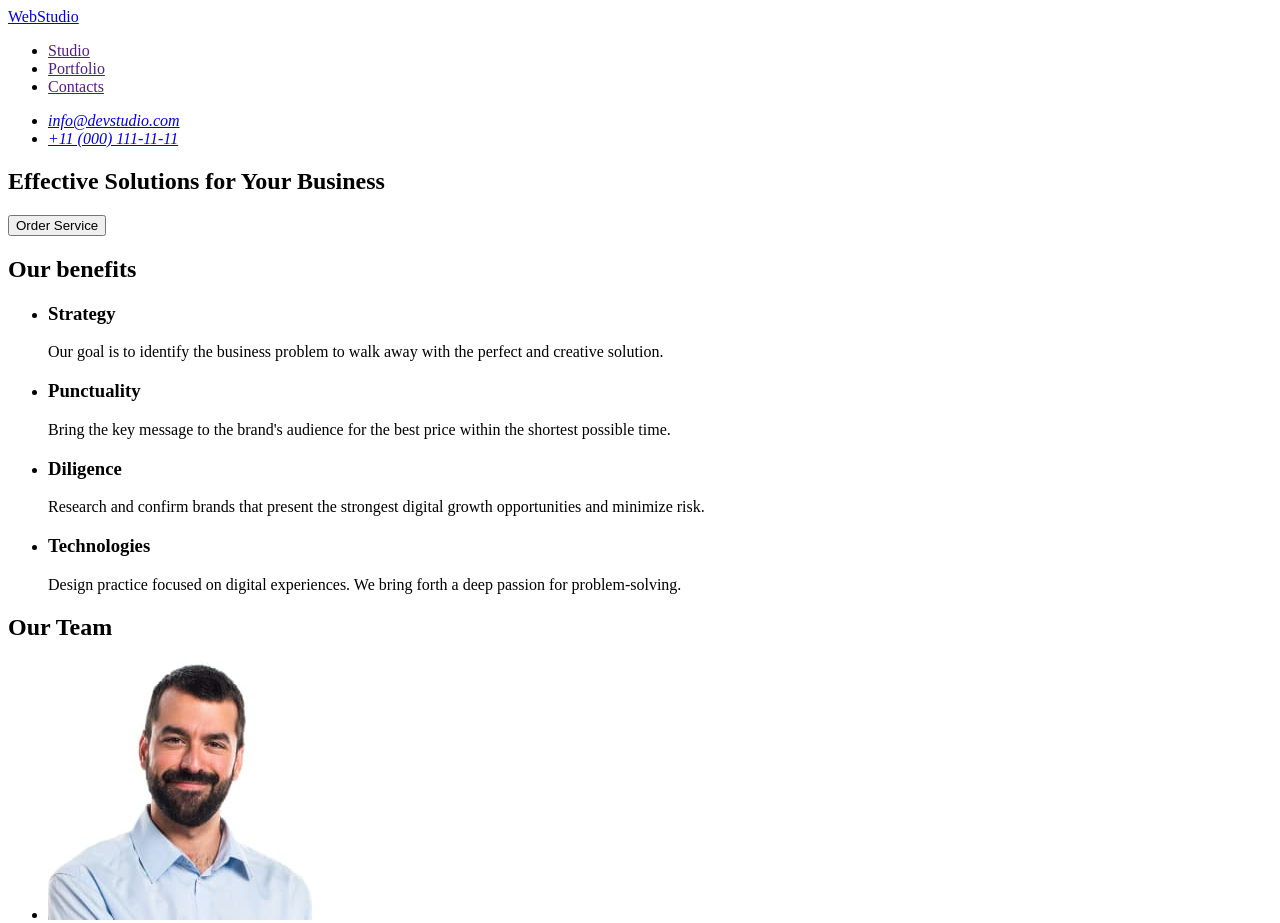
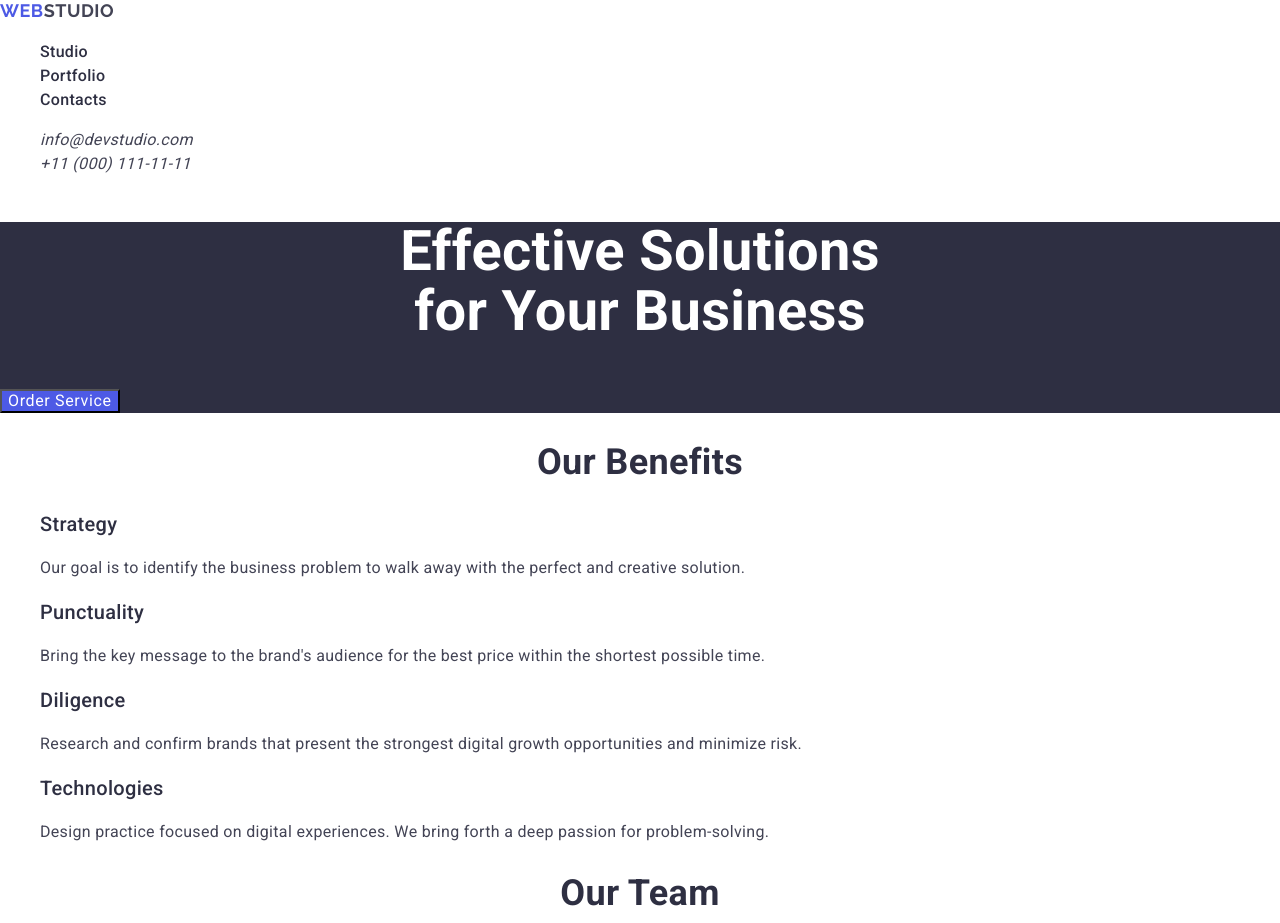
Before and after one commit to NazarKoshitsky/goit-markup-hw-02, a plain HTML site: page index.html in a window 1280 px wide. Shown: the top 923 px of the page. Drawn offline with nearby package versions, Linux system fonts and the light colour scheme.

Commit message:
hm2
1 edition

```diff
--- /dev/null
+++ b/css/style.css
@@ -0,0 +1,129 @@
+/* ===============main styles ======== */
+body {
+    font-family: Roboto, sans-serif;
+    font-weight: regular;
+    font-size: 16px;
+    line-height: 1.5;
+    letter-spacing: 0.02em;
+    background-color: #ffffff;
+    color: #434455;
+}
+
+a {
+    text-decoration: none;
+    color: inherit;
+}
+
+ul, li {
+    list-style-type: none;
+}
+
+button {
+    cursor: pointer;
+}
+
+h2 {
+    text-align: center;
+    font-size: 36px;
+    line-height: 1.1;
+    text-transform: capitalize;
+    color: #2E2F42;
+}
+
+/* ===============/main styles======== */
+
+/* ===============logotype======== */
+.logotype {
+    font-family: Raleway;
+    font-size: 18px;
+    font-weight: 700;
+    line-height: 1.16;
+    letter-spacing: 0.03em;
+    text-transform: uppercase;
+}
+.logo-web {
+    color: #4D5AE5;
+}
+/* ===============/logotype======== */
+
+/* ===============Main header======== */
+
+.nav-links {
+    font-size: 16px;
+    font-weight: 500;
+    color: #2E2F42
+}
+
+
+.nav-links>li:hover {
+    color: #9747FF;
+}
+
+.link-contacts {
+    font-weight: 400;
+    color: #434455;
+}
+
+.studio:active {
+    color: #9747FF;
+    text-decoration: underline;
+}
+
+.link-contacts>li:hover {
+    color: #9747FF;
+}
+
+/* ===============/Main header======== */
+
+/* ===============Hero section======== */
+.page-hero {
+    background-color: #2E2F42;
+}
+
+.main-title {
+    text-align: center;
+    font-size: 56px;
+    font-weight: 700;
+    line-height: 1.07;
+    color: #ffffff;
+}
+
+.order-button {
+    letter-spacing: 0.04em;
+    color: #ffffff;
+    background-color: #4D5AE5;
+}
+/* ===============/Hero section======== */
+
+
+/* ============BENEFITS =========== */
+
+.benefits-punkts {
+    font-size: 20px;
+    font-weight: 500;
+    line-height:1.2;
+    color: #2E2F42;
+}
+
+/* ===============/BENEFITS======== */
+
+/* ============OUR TEAM =========== */
+
+
+
+/* ============/OUR TEAM =========== */
+
+/* =============FOOTER========== */
+
+.main-foot {
+    background-color: #2E2F42;
+}
+
+.logo-studio {
+    color: #F4F4FD;
+}
+
+.copiright {
+    color: #F4F4FD;
+}
+/* ============/FOOTER=========== */
--- a/index.html
+++ b/index.html
@@ -4,65 +4,79 @@
     <meta charset="UTF-8" />
     <meta name="viewport" content="width=device-width, initial-scale=1.0" />
     <title>WebStudio</title>
+    <!-- Fonts -->
+    <link
+      href="https://fonts.googleapis.com/css2?family=Raleway:wght@700&family=Roboto:wght@400;500;700&display=swap"
+      rel="stylesheet"
+    />
+    <!-- /Fonts -->
+    <link
+      rel="stylesheet"
+      href="https://cdnjs.cloudflare.com/ajax/libs/modern-normalize/2.0.0/modern-normalize.min.css"
+    />
+    <link rel="stylesheet" href="./css/style.css" />
   </head>
-  <body>
+  <body class="main-body">
     <!-- PAGE HEADER -->
-    <header>
-      <nav>
-        <a href="./index.html">WebStudio</a>
-        <ul>
+    <header class="top-page">
+      <nav class="nav-list">
+        <a class="logotype" href="./index.html"><span class="logo-web">Web</span>Studio</a>
+        <ul class="nav-links">
           <li>
-            <a href="">Studio</a>
+            <a class="studio" href="">Studio</a>
           </li>
           <li>
-            <a href="">Portfolio</a>
+            <a class="portfolio" href="">Portfolio</a>
           </li>
           <li>
-            <a href="">Contacts</a>
+            <a class="contacts" href="">Contacts</a>
           </li>
         </ul>
       </nav>
-      <address>
-        <ul>
-          <li><a href="mailto:info@devstudio.com">info@devstudio.com</a></li>
-          <li><a href="tel:+110001111111">+11 (000) 111-11-11</a></li>
+      <address class="contacts">
+        <ul class="link-contacts">
+          <li class="mail-link"><a href="mailto:info@devstudio.com">info@devstudio.com</a></li>
+          <li class="phone-link"><a href="tel:+110001111111">+11 (000) 111-11-11</a></li>
         </ul>
       </address>
     </header>
     <main>
       <!-- HERO SECTION -->
-      <section>
-        <h1>Effective Solutions for Your Business</h1>
-        <button type="button">Order Service</button>
+      <section class="page-hero">
+        <h1 class="main-title">
+          Effective Solutions <br />
+          for Your Business
+        </h1>
+        <button class="order-button" type="button">Order Service</button>
       </section>
       <!-- OUR BENEFITS -->
-      <section>
-        <h2>Our benefits</h2>
-        <ul>
+      <section class="our-advantages">
+        <h2 class="benefits">Our benefits</h2>
+        <ul class="list-benefits">
           <li>
-            <h3>Strategy</h3>
-            <p>
+            <h3 class="benefits-punkts">Strategy</h3>
+            <p class="benefits-disc">
               Our goal is to identify the business problem to walk away with the perfect and
               creative solution.
             </p>
           </li>
           <li>
-            <h3>Punctuality</h3>
-            <p>
+            <h3 class="benefits-punkts">Punctuality</h3>
+            <p class="benefits-disc">
               Bring the key message to the brand's audience for the best price within the shortest
               possible time.
             </p>
           </li>
           <li>
-            <h3>Diligence</h3>
-            <p>
+            <h3 class="benefits-punkts">Diligence</h3>
+            <p class="benefits-disc">
               Research and confirm brands that present the strongest digital growth opportunities
               and minimize risk.
             </p>
           </li>
           <li>
-            <h3>Technologies</h3>
-            <p>
+            <h3 class="benefits-punkts">Technologies</h3>
+            <p class="benefits-disc">
               Design practice focused on digital experiences. We bring forth a deep passion for
               problem-solving.
             </p>
@@ -70,9 +84,9 @@
         </ul>
       </section>
       <!-- OUR TEAM -->
-      <section>
-        <h2>Our Team</h2>
-        <ul>
+      <section class="section-team">
+        <h2 class="our-team">our team</h2>
+        <ul class="list-team">
           <li>
             <img
               src="./images/team-card-1.jpg"
@@ -115,11 +129,50 @@
           </li>
         </ul>
       </section>
+      <!-- /OUR TEAM -->
+      <!-- OUR PORTFOLIO -->
+      <h2 class="our-portfolio">Our Portfolio</h2>
+      <ul class="list-portfolio">
+        <li>
+          <img src="./images/portfolio-1.jpg" alt="banking app" width: 360px; height: 300px;/>
+          <h3>Banking App</h3>
+          <p>App</p>
+        </li>
+        <li>
+          <img src="./images/portfolio-2.jpg" alt="cashless payment" width: 360px; height: 300px; />
+          <h3>Cashless Payment</h3>
+          <p>Marketing</p>
+        </li>
+        <li>
+          <img src="./images/portfolio-3.jpg" alt="meditation app" width: 360px; height: 300px; />
+          <h3>Meditation App</h3>
+          <p>App</p>
+        </li>
+        <li>
+          <img src="./images/portfolio-4.jpg" alt="taxi service" width: 360px; height: 300px; />
+          <h3>Taxi Service</h3>
+          <p>Marketing</p>
+        </li>
+        <li>
+          <img src="./images/portfolio-5.jpg" alt="screen illustrations" width: 360px; height:
+          300px; />
+          <h3>Screen Illustrations</h3>
+          <p>Design</p>
+        </li>
+        <li>
+          <img src="./images/portfolio-6.jpg" alt="online courses" width: 360px; height: 300px; />
+          <h3>Online Courses</h3>
+          <p>Marketing</p>
+        </li>
+      </ul>
+      <!-- /OUR PORTFOLIO -->
     </main>
     <!-- FOOTER -->
-    <footer>
-      <a href="./index.html">WebStudio</a>
-      <p>
+    <footer class="main-foot">
+      <a class="logotype" href="./index.html"
+        ><span class="logo-web">Web</span><span class="logo-studio">Studio</span></a
+      >
+      <p class="copiright">
         Increase the flow of customers and sales for your business with digital marketing & growth
         solutions.
       </p>
```
Also changed, not shown: images/portfolio-1.jpg (added), images/portfolio-2.jpg (added), images/portfolio-3.jpg (added), images/portfolio-4.jpg (added), images/portfolio-5.jpg (added), images/portfolio-6.jpg (added).
